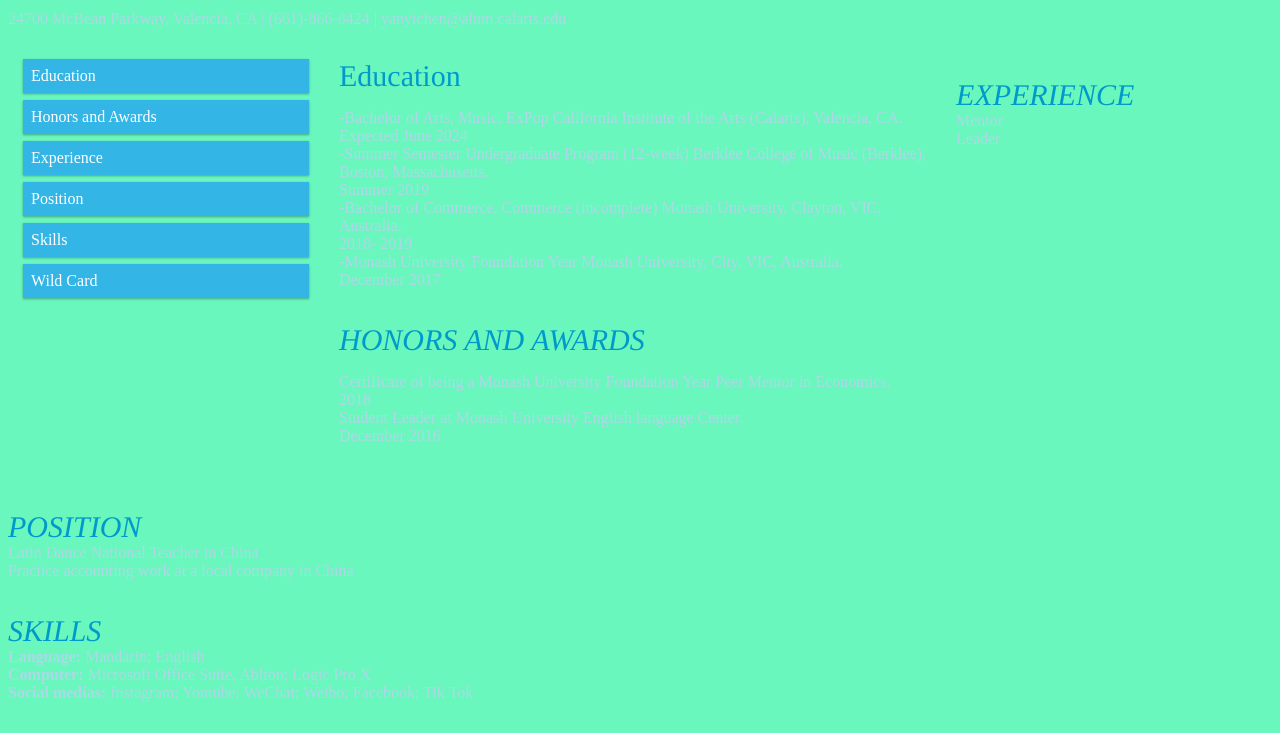
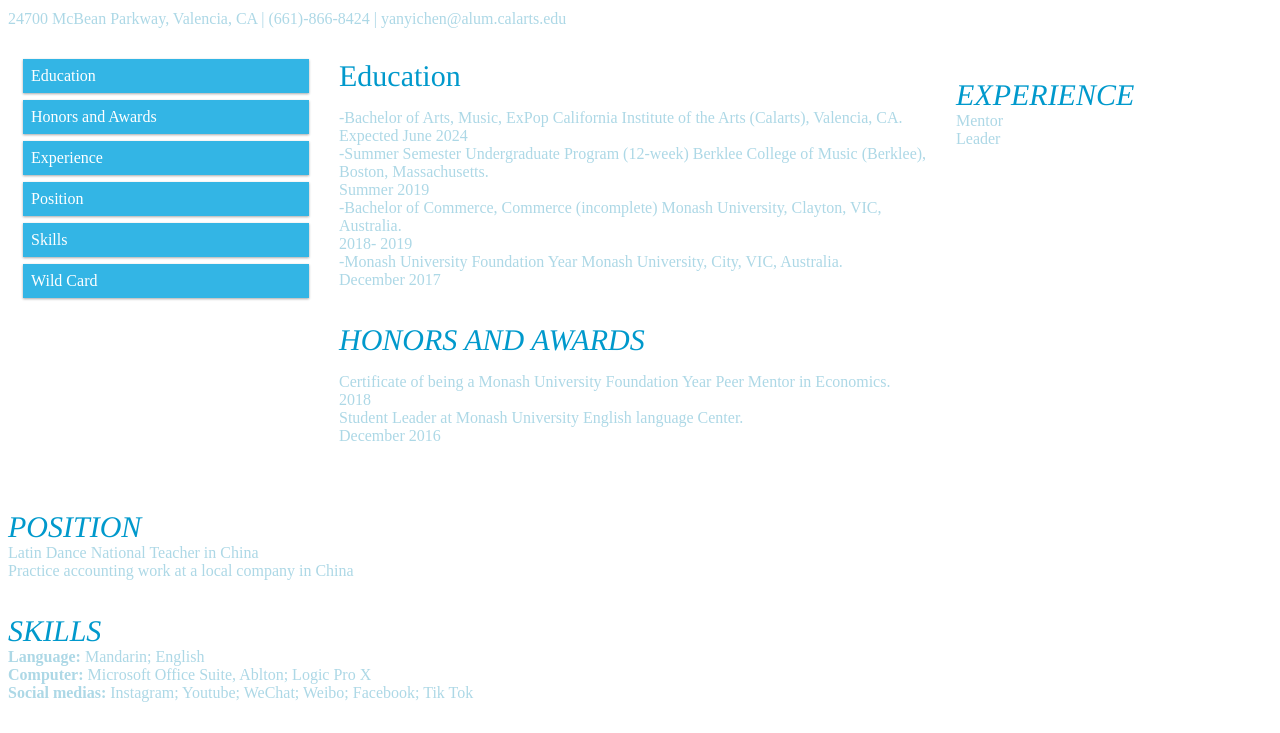
Before and after one commit to CherryChennnnnnnnnnnnnnn/Websitetest, a plain HTML site: page index.html in a window 1280 px wide. Shown: the part 244-977 px from the top of the page. Drawn offline with Linux system fonts and the light colour scheme; a web font is replaced by a local one.

Commit message:
Update style.css

```diff
--- a/style.css
+++ b/style.css
@@ -121,10 +121,11 @@ p`{
     END Glitch hello-app default styles
     ******************************************************************************/
 
-    body {
-      font-family: HK Grotesk;
-      background-color: var(--color-bg);
-    }
+
+body {
+    font-family: HK Grotesk;
+    background-color: #ffffff00;
+}
 
     /* Page structure */
     .wrapper {
```
